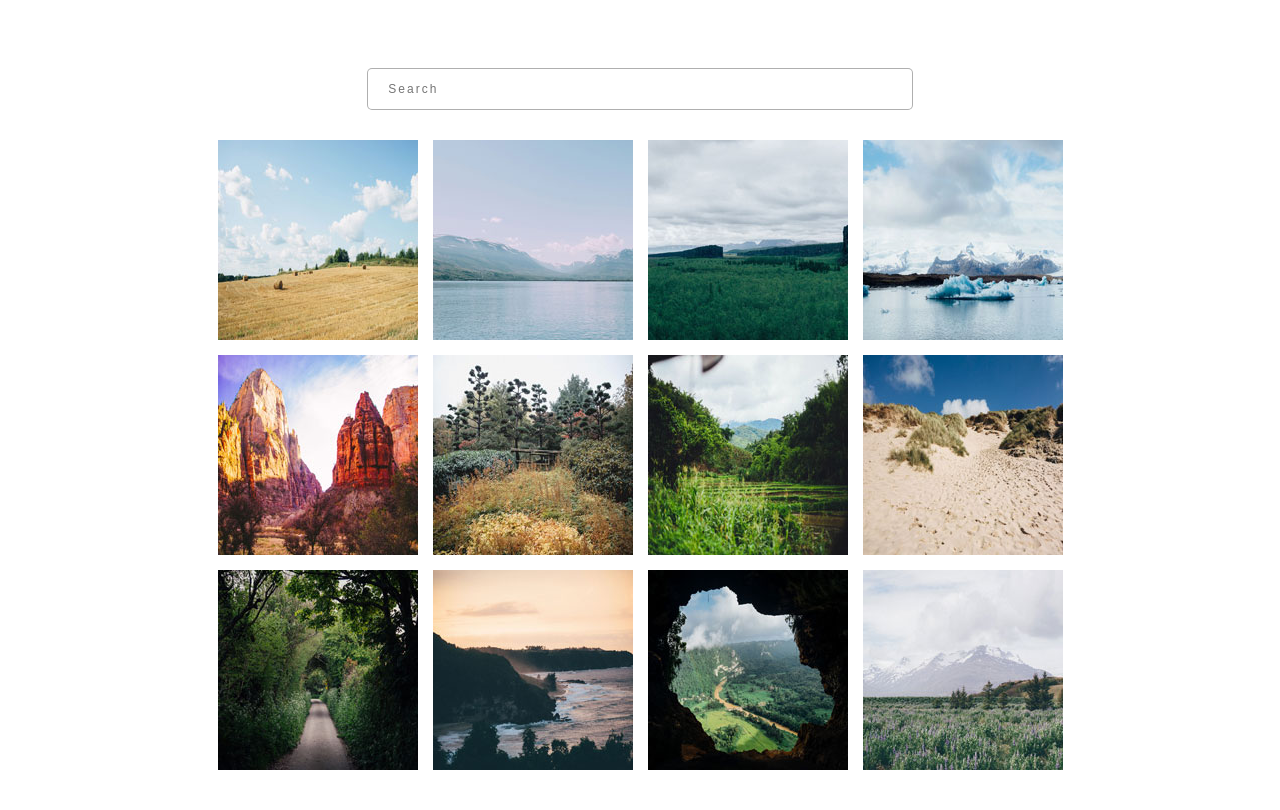
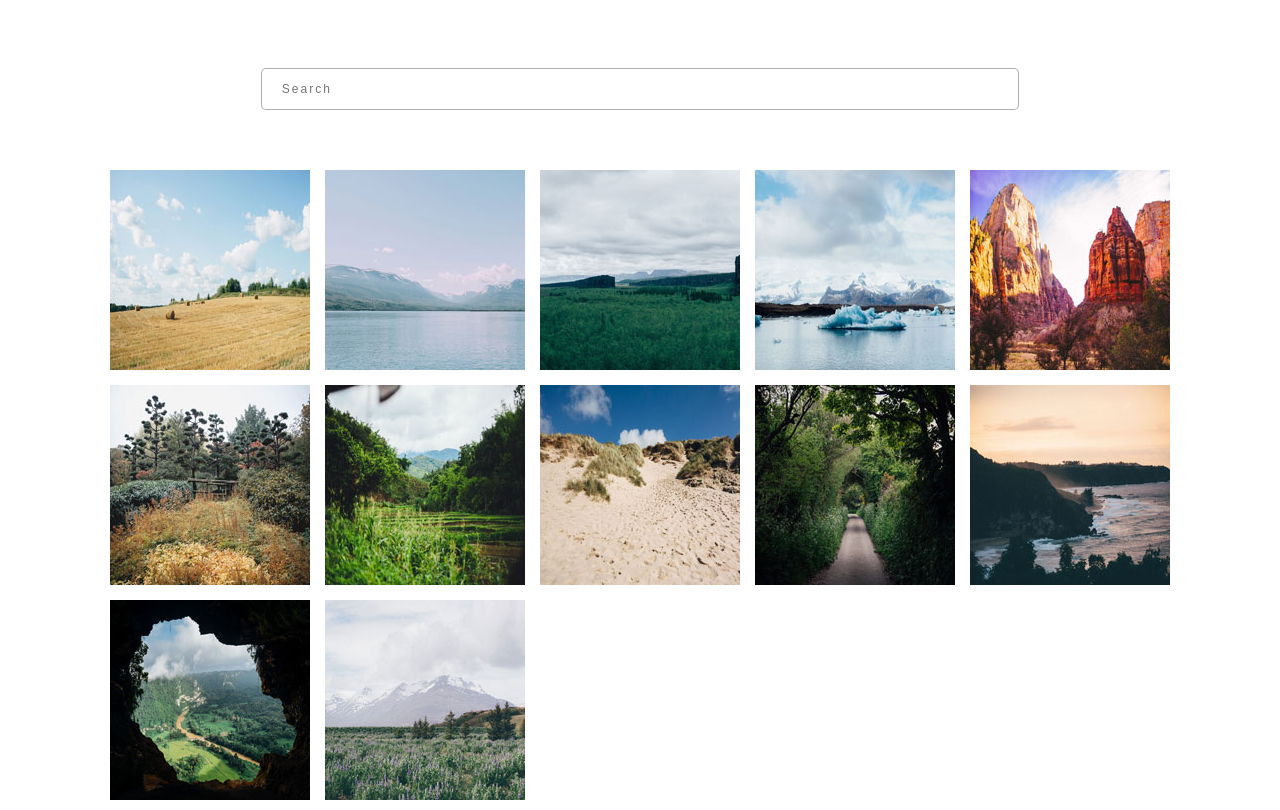
Before and after one commit to HenrySykes/Photo_gallery, a plain HTML site: page index.html in a window 1280 px wide. Drawn offline with Linux system fonts and the light colour scheme.

Commit message:
fixed grid so that it is responsive without media queries and also starting search filter

```diff
--- a/css/grid.css
+++ /dev/null
@@ -1,114 +0,0 @@
-
-div.gallery {
-  display: grid;
-  grid-template-columns: repeat(4, 200px);
-  grid-template-rows: repeat(3, 200px);
-  gap: 15px;
-
-  }
-  body {
-    display: grid;
-    grid-template-columns: repeat(3, 1fr);
-    grid-template-rows: 100px 1fr;
-    grid-template-areas:
-    " . header . "
-    " . main . "
-    ;
-  }
-
-header {
-  grid-area: header;
-}
-
-main {
-  grid-area: main;
-}
-
-div.image-container {
-    width: 60%;
-    margin: 2rem;
-  }
-
-  div.photo-1 {
-    grid-column-start: 1;
-    grid-column-end: 2;
-    grid-row-start: 1;
-    grid-row-end: 2;
-  }
-
-  div.photo-2 {
-    grid-column-start: 2;
-    grid-column-end: 3;
-    grid-row-start: 1;
-    grid-row-end: 2;
-  }
-
-  div.photo-3 {
-    grid-column-start: 3;
-    grid-column-end: 4;
-    grid-row-start: 1;
-    grid-row-end: 2;
-  }
-
-  div.photo-4 {
-    grid-column-start: 4;
-    grid-column-end: 5;
-    grid-row-start: 1;
-    grid-row-end: 2;
-  }
-
-  div.photo-5 {
-    grid-column-start: 1;
-    grid-column-end: 2;
-    grid-row-start: 2;
-    grid-row-end: 3;
-  }
-
-  div.photo-6 {
-    grid-column-start: 2;
-    grid-column-end: 3;
-    grid-row-start: 2;
-    grid-row-end: 3;
-  }
-
-  div.photo-7 {
-    grid-column-start: 3;
-    grid-column-end: 4;
-    grid-row-start: 2;
-    grid-row-end: 3;
-  }
-
-  div.photo-8 {
-    grid-column-start: 4;
-    grid-column-end: 5;
-    grid-row-start: 2;
-    grid-row-end: 3;
-  }
-
-  div.photo-9 {
-    grid-column-start: 1;
-    grid-column-end: 2;
-    grid-row-start: 3;
-    grid-row-end: 4;
-  }
-
-  div.photo-10 {
-    grid-column-start: 2;
-    grid-column-end: 3;
-    grid-row-start: 3;
-    grid-row-end: 4;
-  }
-
-  div.photo-11 {
-    grid-column-start: 3;
-    grid-column-end: 4;
-    grid-row-start: 3;
-    grid-row-end: 4;
-  }
-
-  div.photo-12 {
-    grid-column-start: 4;
-    grid-column-end: 5;
-    grid-row-start: 3;
-    grid-row-end: 4;
-  }
--- a/css/page.css
+++ b/css/style.css
@@ -20,3 +20,11 @@ div.input-container {
     justify-content: center;
     align-items: center;
 }
+
+div.gallery {
+    display: grid;
+    grid-template-columns: repeat(auto-fit, 200px);
+    grid-template-rows: repeat(3, 200px);
+    gap: 15px;
+    justify-content: center;
+    }
--- a/index.html
+++ b/index.html
@@ -4,8 +4,7 @@
     <head>
         <title>Henry Sykes's interactive photo gallery</title>
         <link rel="stylesheet" href="css/baguetteBox.min.css">
-        <link href="css/grid.css" rel="stylesheet">
-        <link href="css/page.css" rel="stylesheet">
+        <link href="css/style.css" rel="stylesheet">
         <meta name="viewport" content="width=device-width, initial-scale=1">
         <link href="https://fonts.googleapis.com/css2?family=Quicksand:wght@300;400;500;700&family=Work+Sans:wght@300;700&display=swap" rel="stylesheet">
         <link href="https://fonts.googleapis.com/css2?family=Roboto+Condensed:ital,wght@0,300;1,300&display=swap" rel="stylesheet">
--- a/js/app.js
+++ b/js/app.js
@@ -1,19 +1,24 @@
 
 baguetteBox.run('.gallery');
 
-let searchBox = document.querySelector('#search-box');
-let images = document.querySelectorAll('.input-container .image-container .photo-1 .photo-2 .photo-3 .photo-4 .photo-5 .photo-6 .photo-7 .photo-8 .photo-9 .photo-10 .photo-11 .photo-12');
 
-searchBox.oninput = () =>{
-    images.forEach(hide => hide.style.display = 'none');
-    let value = searchBox.value;
-    images.forEach(filter =>{
-        let title = filter.getAttribute('data-caption');
-        if(value == title){
-            filter.style.display = 'block';
-        }
-        if(searchBox.value = ''){
-            filter.style.display = 'block';
+// const anchors = document.querySelectorAll('a[data-caption]');
+
+// searchBox.addEventListener('keyup', e =>{
+//   console.log(e.target.value)
+//   console.log(anchors)
+// })
+
+const searchBox = document.getElementById('search-box');
+searchBox.addEventListener('keyup', e => {
+    let currentValue = e.target.value.toLowerCase();
+    console.log(currentValue);
+    let search = document.querySelectorAll('class, data-caption');
+    search.forEach(photo => {
+        if (photo.textContent.toLowerCase().includes(currentValue)) {
+            photo.parentNode.parentNode.style.display = 'block';
+        } else {
+            photo.parentNode.parentNode.style.display = 'none';
         }
     })
-}
+});
```
